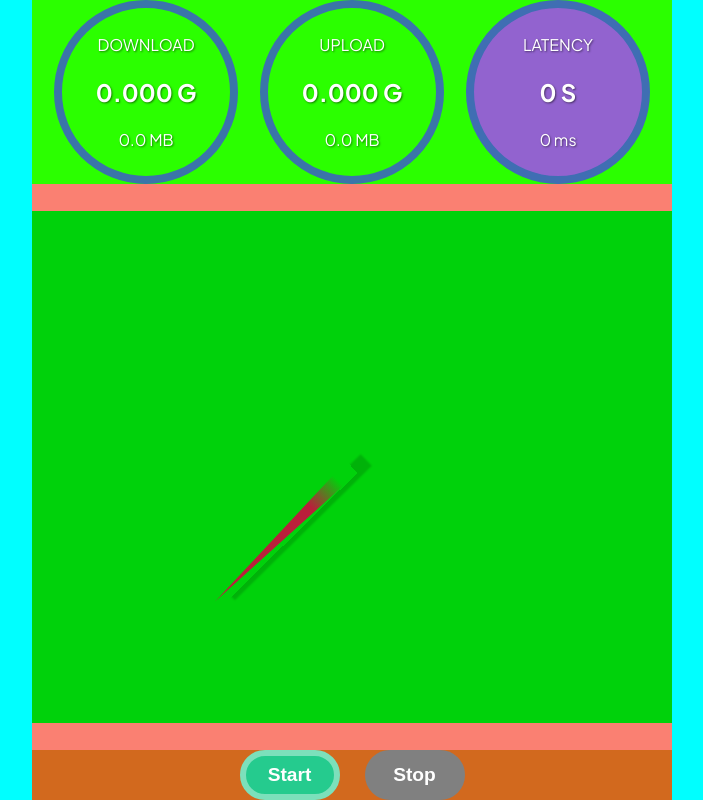
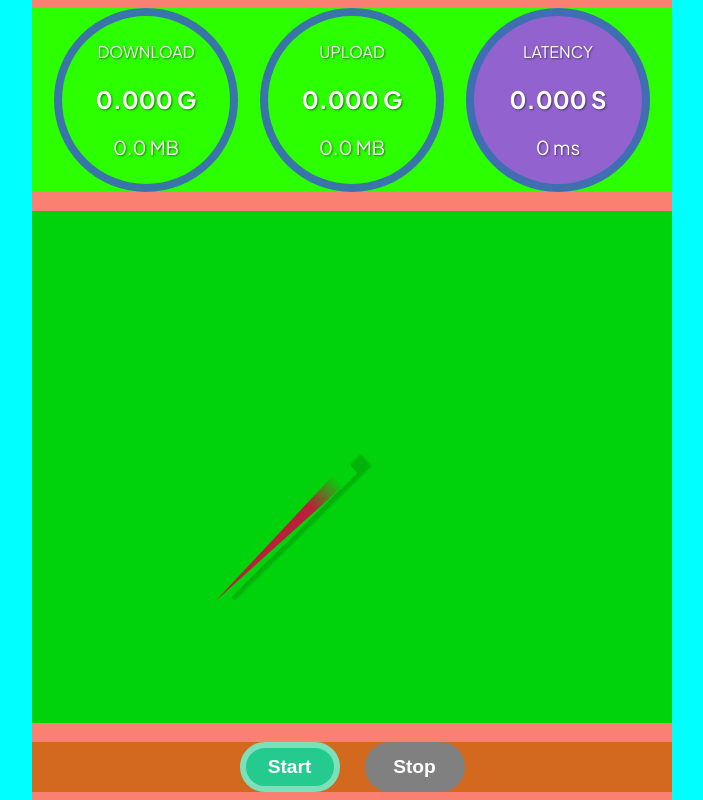
Before and after one commit to Adrinc/gigometro, a website: page index.html in a window 1280 px wide. Both pictures are taken after a click on the button "Start". Shown: the whole page, without its empty margins (288-991 px from the left). Drawn offline with nearby package versions, Linux system fonts and the light colour scheme; no server answers.

Commit message:
value tofixed

```diff
--- a/css/index.css
+++ b/css/index.css
@@ -49,6 +49,7 @@ body
   height: 100%;
   width: 100%;
 
+
  }
  .columna-dummy{
   width: 50%;
@@ -64,8 +65,10 @@ body
 
   justify-content: space-evenly;
   align-content: center;
+  align-self: center;
   flex-wrap: wrap;
   background-color: rgb(43, 255, 0);
+  margin: 0.5rem;
 
 
  }
@@ -82,7 +85,7 @@ body
    border-radius: 50%;
    color: white;
    font-family: 'PlusJakartaSans', sans-serif;
-   font-size: clamp(0.2rem, 3vw, 1rem);
+   font-size: clamp(0.7rem, 3vw, 1rem);
    z-index: 11;
    text-shadow: 1px 1px 2px rgba(0, 0, 0, 0.5);
    padding: 4px;
@@ -91,12 +94,12 @@ body
 
   .value {
    font-weight: bold;
-   font-size: clamp(0.5rem, 4vw, 1.5rem);
+   font-size: clamp(0.6rem, 4.5vw, 1.5rem);
 
  }
 
  .mbps {
-   font-size: clamp(0.4rem, 4vw, 1rem);
+   font-size: clamp(0.5rem, 4vw, 1.2rem);
  }
 
 
@@ -132,6 +135,7 @@ body
     justify-content: center;
     text-align: center;
     font-size: larger;
+
   }
   .boton:not([disabled]):hover {
     background-color: #7ce0bb;
@@ -158,6 +162,8 @@ body
     justify-content: center;
     z-index: 100;
     background-color: chocolate;
+    margin: 0.5rem;
+    align-self: center;
   }
   .caja-botones{
     display: flex;
--- a/js/tabla.js
+++ b/js/tabla.js
@@ -67,7 +67,7 @@ function setVelocidad(speed) {
 
 
   function setPing(ping) {
-    document.getElementById("circle-ping-value").innerHTML = ping/1000 + " S";
+    document.getElementById("circle-ping-value").innerHTML = (ping/1000).toFixed(3) + " S";
     document.getElementById("circle-ping-ms").innerHTML = ping + " ms";
     const pingCircle = document.querySelector(".circle-ping");
     pingCircle.classList.add("color-purple");
```
